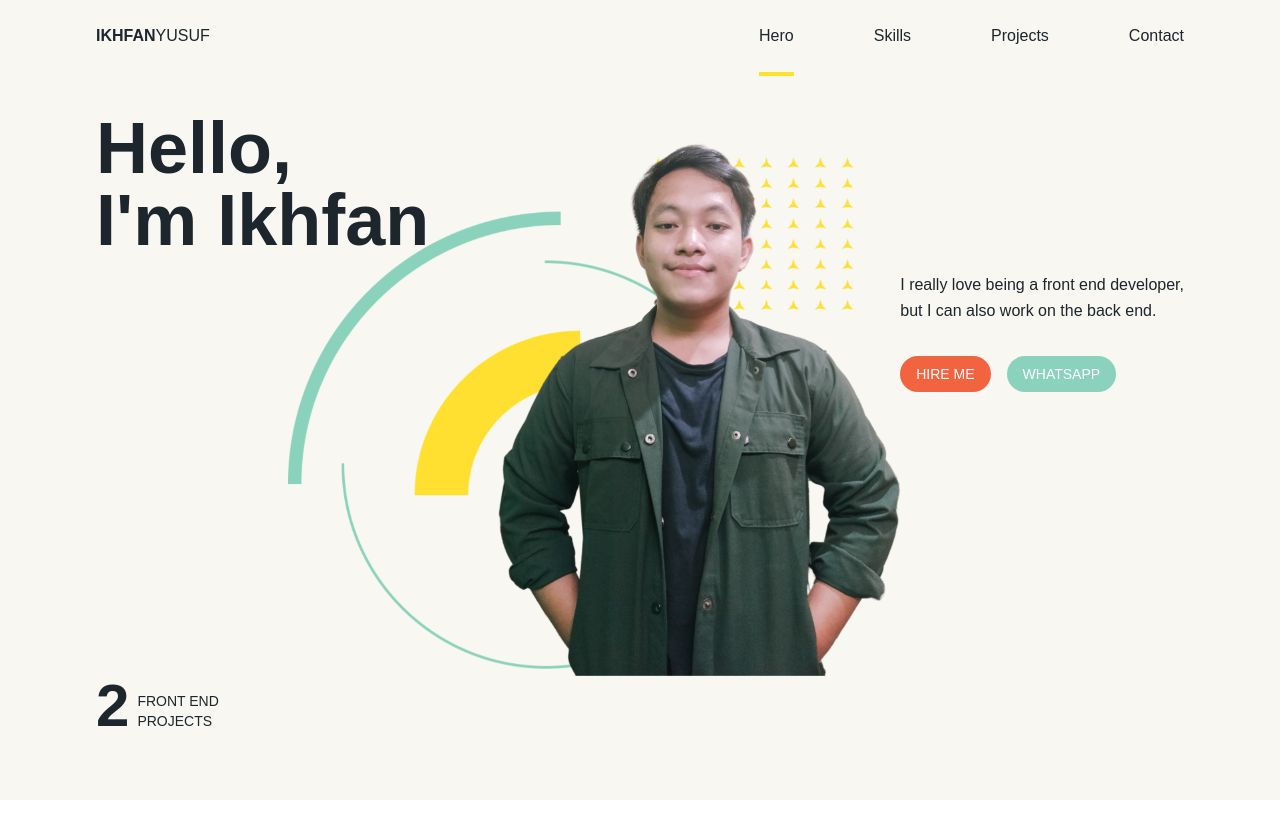
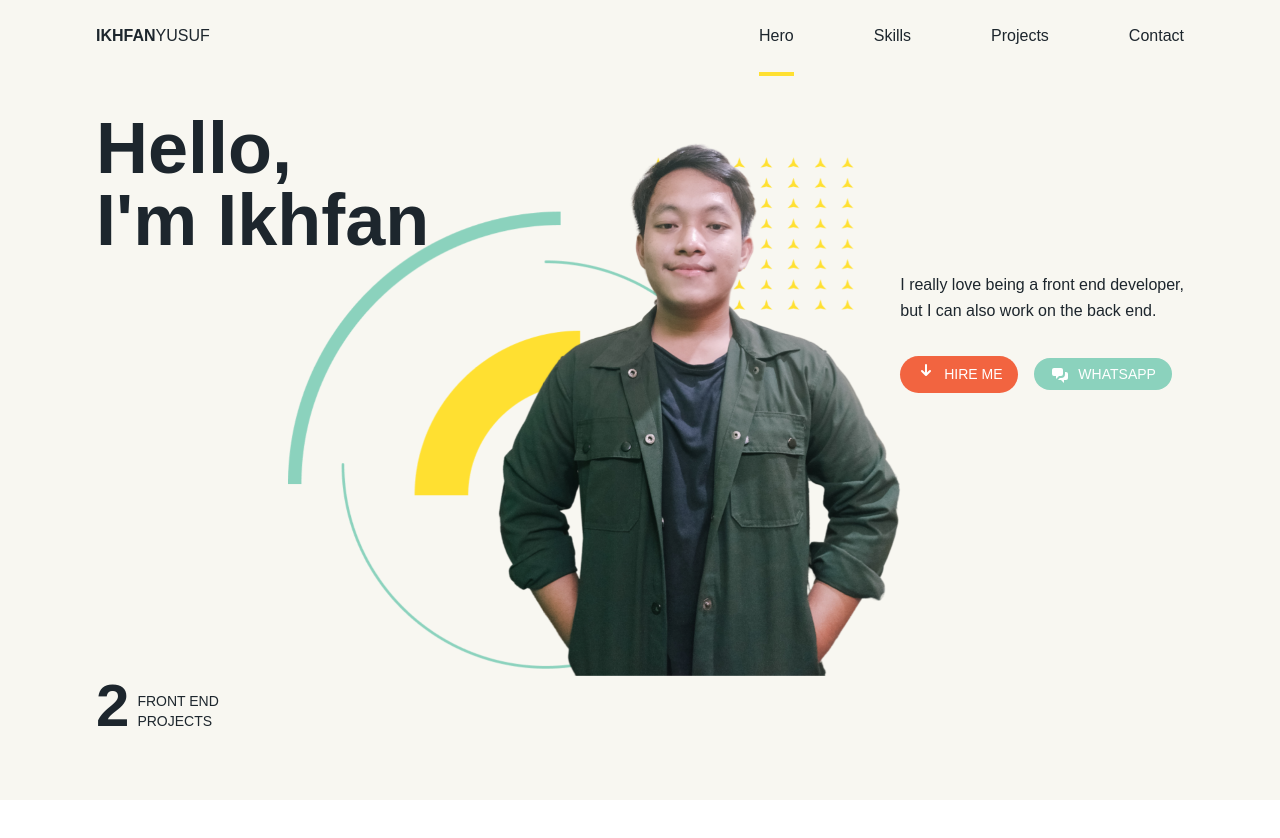
Before and after one commit to IkhfanYusuf/ikhfanyusuf.github.io, a Vue app: page / in a window 1280 px wide. Shown: the top 838 px of the page. Built offline with nearby package versions, Linux system fonts and the light colour scheme.

Commit message:
add:action button hire&whatsapp

```diff
--- a/src/App.vue
+++ b/src/App.vue
@@ -1,8 +1,8 @@
 <template>
   <div class="font-raleway text-main-text">
-    <Header :scrollPosition="scrollPosition" />
+    <Header @click="scroll" :scrollPosition="scrollPosition" />
     <main class="">
-      <Hero />
+      <Hero @click="scroll" />
       <Skills :scrollPosition="scrollPosition" />
       <Projects :scrollPosition="scrollPosition" />
       <Contact :scrollPosition="scrollPosition" />
@@ -38,6 +38,11 @@ export default {
     updateScroll() {
       this.scrollPosition = scrollY;
     },
+    scroll(id) {
+      document.getElementById(id).scrollIntoView({
+        behavior: "smooth",
+      });
+    },
   },
   beforeMount() {
     document.title = "Ikhfan Yusuf";
--- a/src/components/Header.vue
+++ b/src/components/Header.vue
@@ -98,7 +98,7 @@
       >
         <li
           @click="
-            scroll('hero');
+            $emit('click', 'hero');
             showMobileNav();
           "
           class="py-3 md:py-6 px-6 md:px-0"
@@ -113,7 +113,7 @@
         </li>
         <li
           @click="
-            scroll('skills');
+            $emit('click', 'skills');
             showMobileNav();
           "
           class="py-3 md:py-6 px-6 md:px-0 md:ml-20"
@@ -128,7 +128,7 @@
         </li>
         <li
           @click="
-            scroll('projects');
+            $emit('click', 'projects');
             showMobileNav();
           "
           class="py-3 md:py-6 px-6 md:px-0 md:ml-20"
@@ -144,7 +144,7 @@
         </li>
         <li
           @click="
-            scroll('contact');
+            $emit('click', 'contact');
             showMobileNav();
           "
           class="py-3 md:py-6 px-6 md:px-0 md:ml-20"
@@ -198,11 +198,7 @@ export default {
     showMobileNav() {
       this.mobileNavShow = !this.mobileNavShow;
     },
-    scroll(id) {
-      document.getElementById(id).scrollIntoView({
-        behavior: "smooth",
-      });
-    },
+
     getElementOffset() {
       this.elementOffsetTop.heroOffsetTop =
         document.getElementById("hero").offsetTop;
@@ -226,5 +222,6 @@ export default {
   },
   watch: {},
   props: ["scrollPosition"],
+  emits: ["click"],
 };
 </script>
--- a/src/components/main/Hero.vue
+++ b/src/components/main/Hero.vue
@@ -47,6 +47,7 @@
         but I can also work on the back end.</span
       >
       <button
+        @click="$emit('click', 'contact')"
         class="
           rounded-full
           font-outfit
@@ -58,9 +59,22 @@
           text-sm
         "
       >
+        <svg
+          xmlns="http://www.w3.org/2000/svg"
+          class="h-5 w-5 inline-block mr-1 animate-bounce"
+          viewBox="0 0 20 20"
+          fill="currentColor"
+        >
+          <path
+            fill-rule="evenodd"
+            d="M14.707 10.293a1 1 0 010 1.414l-4 4a1 1 0 01-1.414 0l-4-4a1 1 0 111.414-1.414L9 12.586V5a1 1 0 012 0v7.586l2.293-2.293a1 1 0 011.414 0z"
+            clip-rule="evenodd"
+          />
+        </svg>
         HIRE ME
       </button>
-      <button
+      <a
+        href="https://wa.me/6285810923499"
         class="
           rounded-full
           font-outfit
@@ -70,8 +84,21 @@
           text-white text-sm
         "
       >
+        <svg
+          xmlns="http://www.w3.org/2000/svg"
+          class="h-5 w-5 inline-block mr-1"
+          viewBox="0 0 20 20"
+          fill="currentColor"
+        >
+          <path
+            d="M2 5a2 2 0 012-2h7a2 2 0 012 2v4a2 2 0 01-2 2H9l-3 3v-3H4a2 2 0 01-2-2V5z"
+          />
+          <path
+            d="M15 7v2a4 4 0 01-4 4H9.828l-1.766 1.767c.28.149.599.233.938.233h2l3 3v-3h2a2 2 0 002-2V9a2 2 0 00-2-2h-1z"
+          />
+        </svg>
         WHATSAPP
-      </button>
+      </a>
     </div>
     <img
       class="w-11/12 md:w-7/12 md:ml-48 transition ease-in-out duration-700"
@@ -96,6 +123,7 @@
       >
       <div class="text-center">
         <button
+          @click="$emit('click', 'contact')"
           class="
             rounded-full
             font-outfit
@@ -107,9 +135,22 @@
             text-sm
           "
         >
+          <svg
+            xmlns="http://www.w3.org/2000/svg"
+            class="h-5 w-5 inline-block mr-1 animate-bounce"
+            viewBox="0 0 20 20"
+            fill="currentColor"
+          >
+            <path
+              fill-rule="evenodd"
+              d="M14.707 10.293a1 1 0 010 1.414l-4 4a1 1 0 01-1.414 0l-4-4a1 1 0 111.414-1.414L9 12.586V5a1 1 0 012 0v7.586l2.293-2.293a1 1 0 011.414 0z"
+              clip-rule="evenodd"
+            />
+          </svg>
           HIRE ME
         </button>
-        <button
+        <a
+          href="https://wa.me/6285810923499"
           class="
             rounded-full
             font-outfit
@@ -119,8 +160,21 @@
             text-white text-sm
           "
         >
+          <svg
+            xmlns="http://www.w3.org/2000/svg"
+            class="h-5 w-5 inline-block mr-1"
+            viewBox="0 0 20 20"
+            fill="currentColor"
+          >
+            <path
+              d="M2 5a2 2 0 012-2h7a2 2 0 012 2v4a2 2 0 01-2 2H9l-3 3v-3H4a2 2 0 01-2-2V5z"
+            />
+            <path
+              d="M15 7v2a4 4 0 01-4 4H9.828l-1.766 1.767c.28.149.599.233.938.233h2l3 3v-3h2a2 2 0 002-2V9a2 2 0 00-2-2h-1z"
+            />
+          </svg>
           WHATSAPP
-        </button>
+        </a>
       </div>
     </div>
 
```
